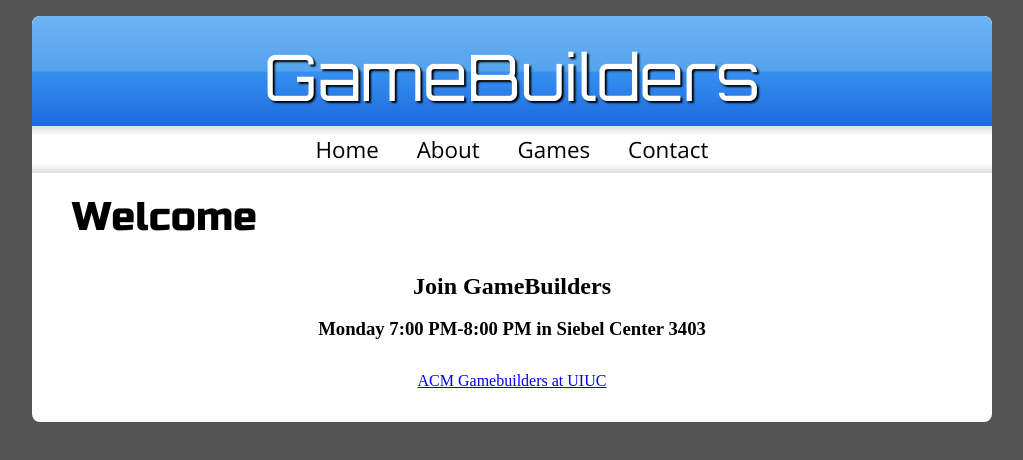
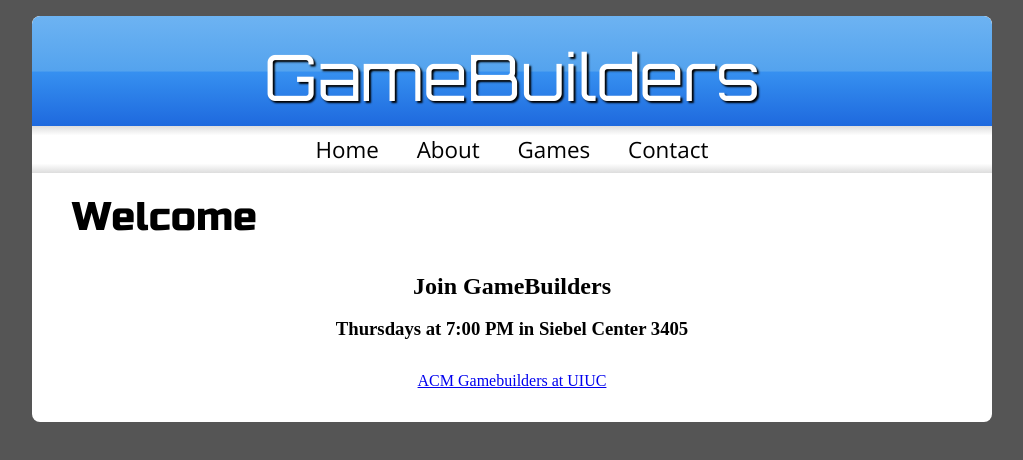
Before and after one commit to acm-uiuc/gamebuilders-web, a plain HTML site: page index.html in a window 1280 px wide. Shown: the whole page, without its empty margins (128-1151 px from the left). Drawn offline with nearby package versions, Linux system fonts and the light colour scheme; files that its build step writes are made by us from their sources; a web font is replaced by a local one.

Commit message:
updated meeting info
after 2 years, the hero jack has done what so many could not...

```diff
--- a/index.html
+++ b/index.html
@@ -36,7 +36,7 @@
 <section class="welcome">
 <h2>Join GameBuilders</h2>
 <br/>
-<h3>Monday 7:00 PM-8:00 PM in Siebel Center 3403</h3>
+<h3>Thursdays at 7:00 PM in Siebel Center 3405</h3>
 </section>
 <section class="facebook">
 <div class="fb-page" data-href="https://www.facebook.com/acmgamebuilders" data-tabs="timeline" data-width="500" data-small-header="false" data-adapt-container-width="true" data-hide-cover="false" data-show-facepile="false"><div class="fb-xfbml-parse-ignore"><blockquote cite="https://www.facebook.com/acmgamebuilders"><a href="https://www.facebook.com/acmgamebuilders">ACM Gamebuilders at UIUC</a></blockquote></div></div>
```
